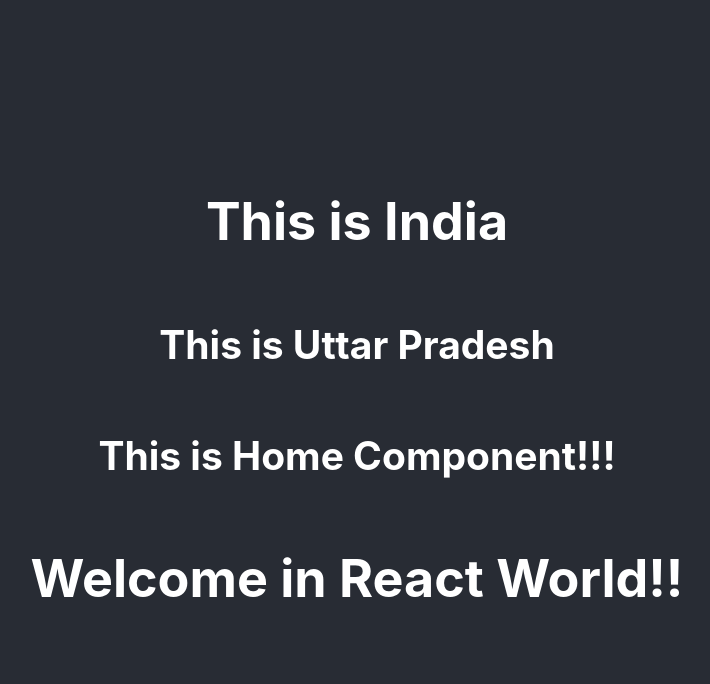
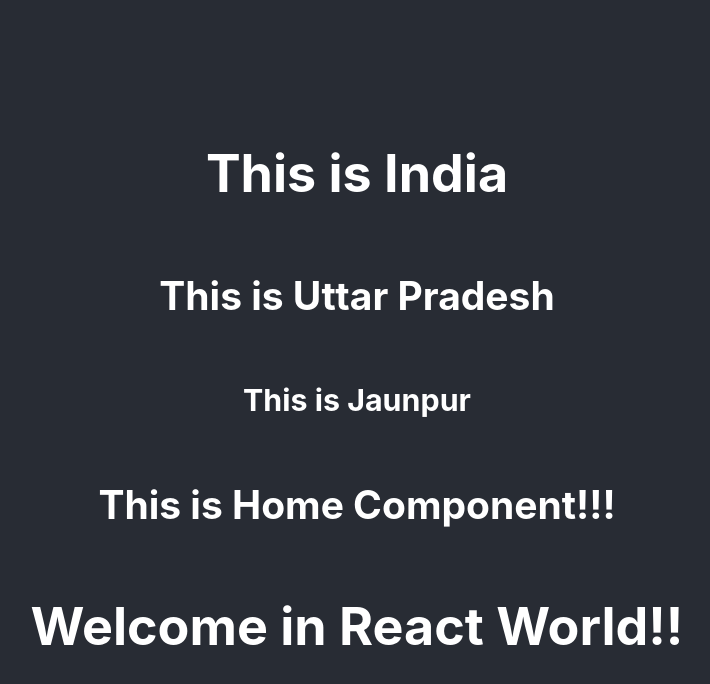
Before and after one commit to techprograms/udemy-react, a React (Create React App) app: page / in a window 1280 px wide. Shown: the top 684 px of the page, without its empty margins (283-993 px from the left). Built offline with nearby package versions, Linux system fonts and the light colour scheme.

Commit message:
Update App.js

```diff
--- a/src/App.js
+++ b/src/App.js
@@ -7,6 +7,7 @@
       <header className="App-header">
       <h1>This is India</h1>
       <h2>This is Uttar Pradesh</h2>
+      <h3>This is Jaunpur</h3>
       <Home />
         <h1>Welcome in React World!!</h1>
       </header>
```
